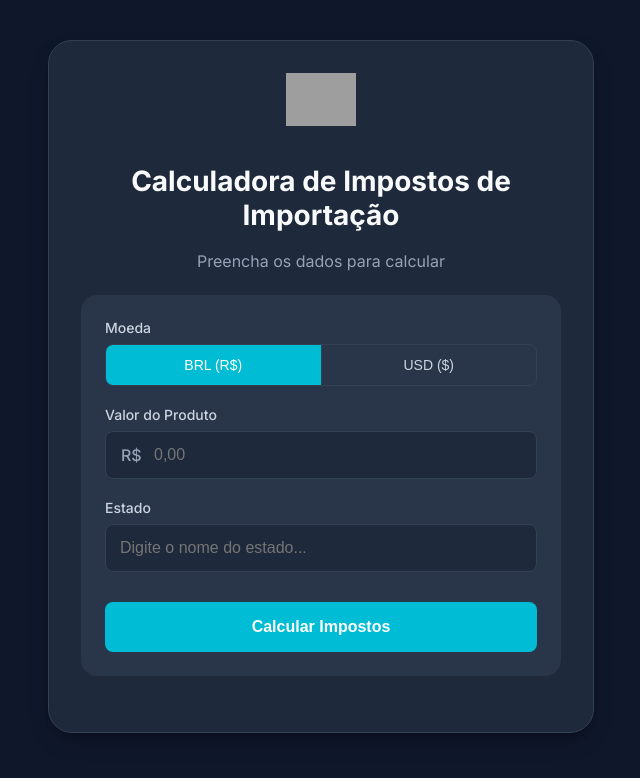
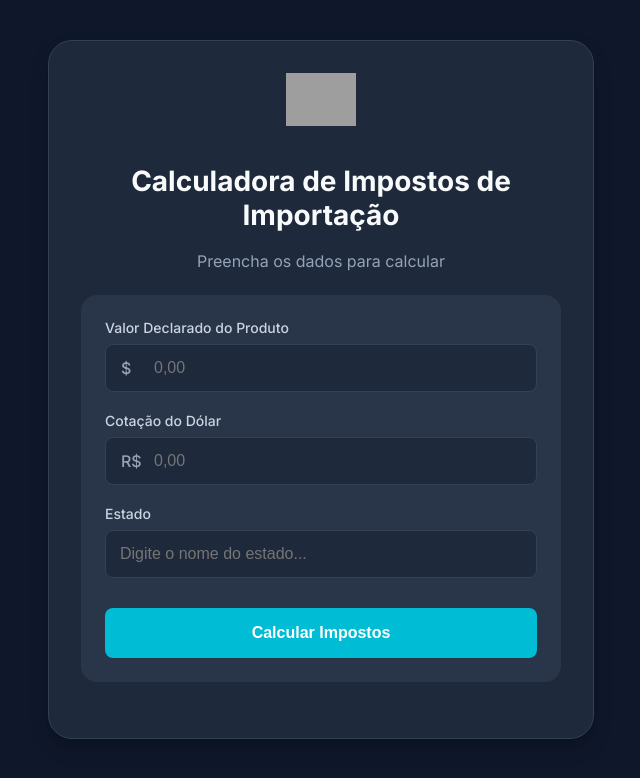
Before and after one commit to zontaggio/tax-calculator, a React (Create React App) app: page / in a window 1280 px wide. Shown: the top 778 px of the page, without its empty margins (319-959 px from the left). Built offline with nearby package versions, Linux system fonts and the light colour scheme; grey boxes are pictures that could not be loaded.

Commit message:
fix: removed BRL option and product value

```diff
--- a/src/App.js
+++ b/src/App.js
@@ -36,7 +36,6 @@ function App() {
   const [productValue, setProductValue] = useState('');
   const [selectedState, setSelectedState] = useState('');
   const [calculation, setCalculation] = useState(null);
-  const [currency, setCurrency] = useState('BRL');
   const [dollarRate, setDollarRate] = useState('');
   const [stateSearch, setStateSearch] = useState('');
   const [showStateOptions, setShowStateOptions] = useState(false);
@@ -100,12 +99,12 @@ function App() {
       return;
     }
 
-    if (currency === 'USD' && (isNaN(parseFloat(dollarRate)) || parseFloat(dollarRate) <= 0)) {
+    if (isNaN(parseFloat(dollarRate)) || parseFloat(dollarRate) <= 0) {
       setCalculation(null);
       return;
     }
 
-    const rate = currency === 'USD' ? parseFloat(dollarRate) : 1;
+    const rate = parseFloat(dollarRate);
     const valorAduaneiro = value * rate;
     const aliquotaII = 0.60;
     const impostoImportacao = valorAduaneiro * aliquotaII;
@@ -155,28 +154,9 @@ function App() {
 
         <section className="input-section">
           <div className="form-group">
-            <label>Moeda</label>
-            <div className="toggle-group">
-              <button
-                className={`toggle-btn ${currency === 'BRL' ? 'active' : ''}`}
-                onClick={() => setCurrency('BRL')}
-                onTouchEnd={() => setCurrency('BRL')}
-              >
-                BRL (R$)
-              </button>
-              <button
-                className={`toggle-btn ${currency === 'USD' ? 'active' : ''}`}
-                onClick={() => setCurrency('USD')}
-                onTouchEnd={() => setCurrency('USD')}
-              >
-                USD ($)
-              </button>
-            </div>
-          </div>
-          <div className="form-group">
-            <label htmlFor="productValue">Valor do Produto</label>
+            <label htmlFor="productValue">Valor Declarado do Produto</label>
             <div className="input-wrapper">
-              <span>{currency === 'BRL' ? 'R$' : '$'}</span>
+              <span>$</span>
               <input
                 type="text"
                 inputMode="decimal"
@@ -188,7 +168,6 @@ function App() {
               />
             </div>
           </div>
-          {currency === 'USD' && (
           <div className="form-group">
             <label htmlFor="dollarRate">Cotação do Dólar</label>
             <div className="input-wrapper">
@@ -204,7 +183,6 @@ function App() {
               />
             </div>
           </div>
-          )}
           <div className="form-group" ref={dropdownRef}>
             <label htmlFor="state">Estado</label>
             <div className="custom-select-container">
@@ -245,8 +223,8 @@ function App() {
           <>
             <section className="results-section">
               <div className="result-row">
-                <span className="result-label">Valor do Produto</span>
-                <span className="result-value">{formatCurrency(calculation.valorOriginal, currency)}</span>
+                <span className="result-label">Valor Declarado do Produto</span>
+                <span className="result-value">{formatCurrency(calculation.valorOriginal, 'USD')}</span>
               </div>
               <div className="result-row">
                 <span className="result-label">Impostos</span>
@@ -267,8 +245,8 @@ function App() {
             </section>
 
             <section className="total-section">
-                <span className="result-label">Total a Pagar:</span>
-                <span className="result-value">{formatCurrency(calculation.totalAPagar)}</span>
+                <span className="result-label">Total de Impostos:</span>
+                <span className="result-value">{formatCurrency(calculation.totalImpostos)}</span>
             </section>
           </>
         )}
```
Lines whose indentation alone changed are shown as unchanged.
